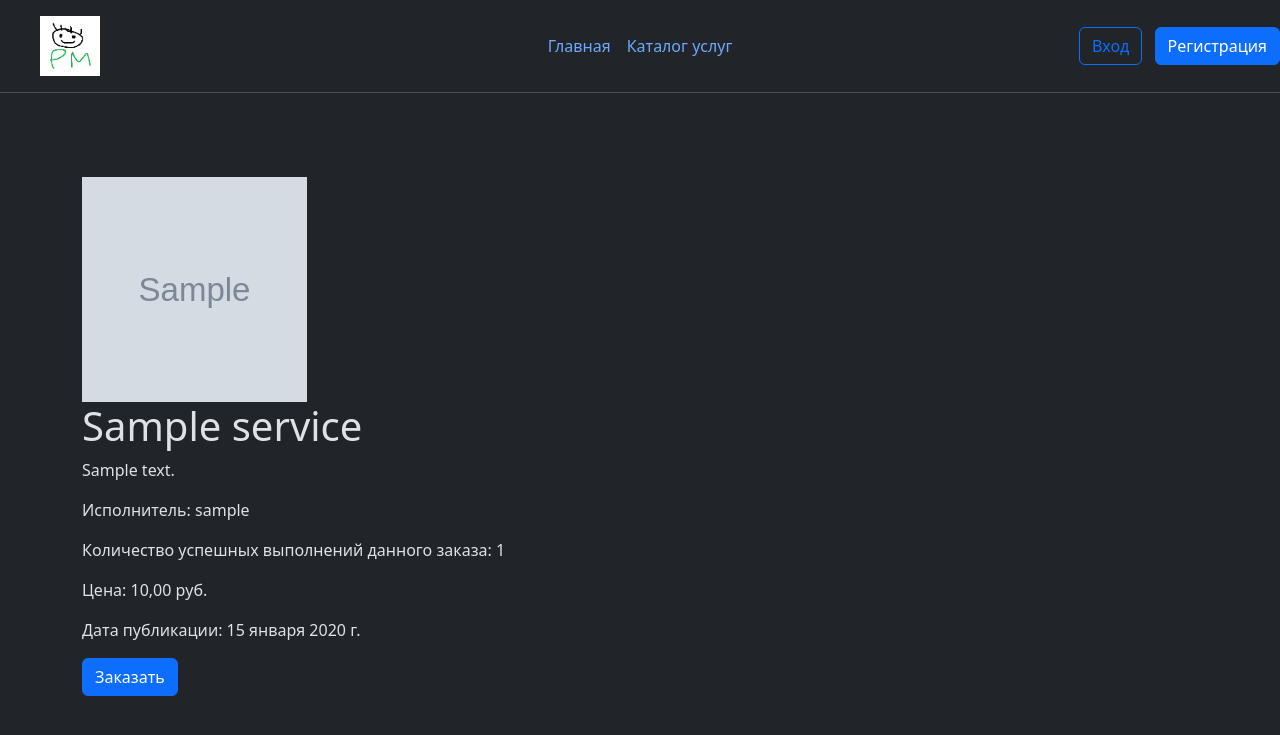
After one commit to 4siNL/polymarket, a Django app: page /catalog/1 in a window 1280 px wide. The commit adds this page. Shown: the top 735 px of the page. Run offline with Django 4.2, Linux system fonts and the light colour scheme; tables that the repository leaves empty hold one stand-in row (values such as "Sample post"); grey boxes marked "Sample" are stand-in pictures.

Commit message:
Added separate pages for each service (view, template). Now you can change the service’s is_active parameter

```diff
--- a/polymarket/main/templates/main/catalog.html
+++ b/polymarket/main/templates/main/catalog.html
@@ -41,11 +41,12 @@ display: inline;
                         <p class="card-text">{{ service.title }}</p>
                         <div>
                             <div class="d-block mb-2">
+                                <a href="/catalog/{{ service.id }}">
                                 <button type="button"
                                         class="btn btn-sm btn-primary">
                                     <span class="original-text">{{ service.price }}</span>
                                     <span class="hover-text">Заказать</span>
-                                </button>
+                                </button></a>
                                 {% if user.id == service.owner.id %}
                                 <a href="/catalog/{{ service.id }}/update">
                                 <button type="button"
--- /dev/null
+++ b/polymarket/main/templates/main/service.html
@@ -0,0 +1,18 @@
+{% extends 'main/base.html' %}
+
+{% block title %}
+Услуга
+{% endblock %}
+
+{% block content %}
+<img width="225" height="225" src="{{ object.picture.url }}"/>
+<h1>{{ object.title }}</h1>
+<p>{{ object.description }}</p>
+<p>Исполнитель: {{ object.owner.username }}</p>
+<p>Количество успешных выполнений данного заказа: {{ object.orders }}</p>
+<p>Цена: {{ object.price }} руб.</p>
+<p>Дата публикации: {{ object.date_created|date }}</p>
+<a href="/catalog/{{ object.id }}/order">
+    <button type="button" class="btn btn-primary">Заказать</button>
+</a>
+{% endblock %}
--- a/polymarket/main/urls.py
+++ b/polymarket/main/urls.py
@@ -12,5 +12,6 @@ urlpatterns = [
     path('catalog/create', views.CreateServiceView.as_view(),
          name='create_service'),
     path('catalog/<pk>/update/', views.UpdateServiceView.as_view(),
-         name='update_service')
+         name='update_service'),
+    path('catalog/<pk>', views.ServiceView.as_view(), name='service')
 ]
--- a/polymarket/main/views.py
+++ b/polymarket/main/views.py
@@ -2,7 +2,8 @@ from django.contrib.auth.views import LoginView, LogoutView
 from django.http import HttpResponseRedirect
 from django.shortcuts import render
 from django.urls import reverse_lazy
-from django.views.generic import CreateView, ListView, DeleteView, UpdateView
+from django.views.generic import CreateView, ListView, DeleteView, UpdateView, \
+    DetailView
 from .forms import RegisterForm
 from .models import Service
 
@@ -46,7 +47,7 @@ class DeleteServiceView(DeleteView):
 
 class CreateServiceView(CreateView):
     model = Service
-    fields = ['title', 'price', 'description', 'picture']
+    fields = ['title', 'price', 'description', 'picture', 'is_active']
     template_name = 'main/create_service.html'
     success_url = reverse_lazy('catalog')
 
@@ -57,7 +58,7 @@ class CreateServiceView(CreateView):
 
 class UpdateServiceView(UpdateView):
     model = Service
-    fields = ['title', 'price', 'description', 'picture']
+    fields = ['title', 'price', 'description', 'picture', 'is_active']
     template_name = 'main/update_service.html'
     success_url = reverse_lazy('catalog')
 
@@ -65,3 +66,8 @@ class UpdateServiceView(UpdateView):
         if form.instance.owner.id == self.request.user.id:
             return super().form_valid(form)
         return HttpResponseRedirect(self.get_success_url())
+
+
+class ServiceView(DetailView):
+    model = Service
+    template_name = 'main/service.html'
```
